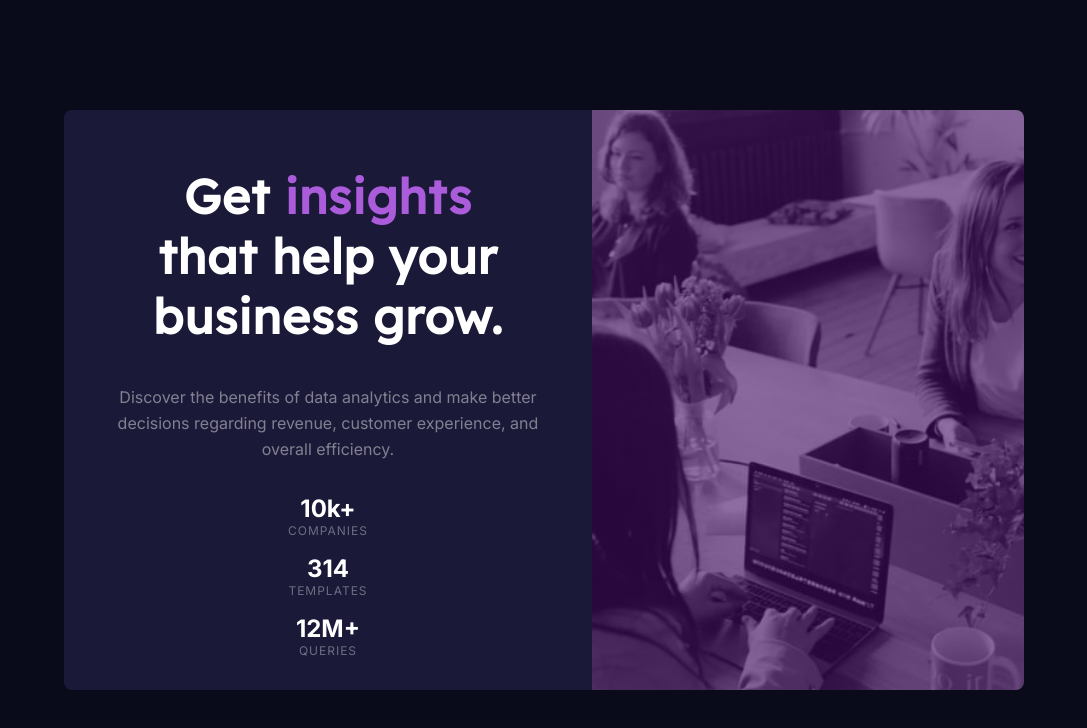
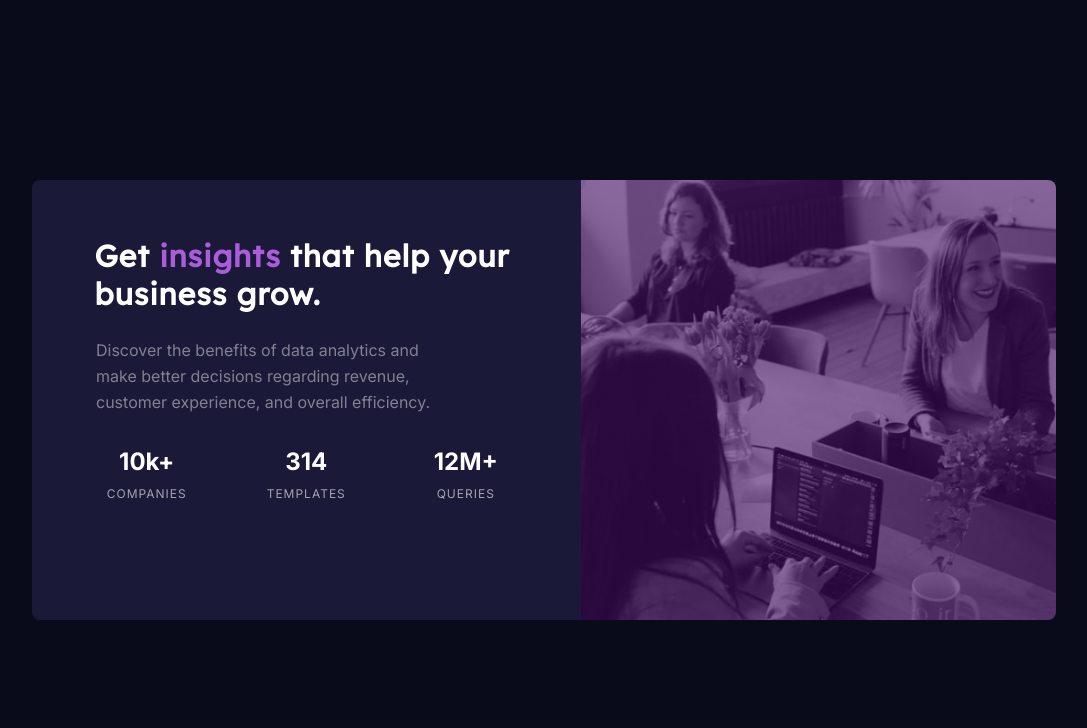
Before and after one commit to sorengrey/new-stats-preview-card-component, a plain HTML site: page index.html in a window 1280 px wide. Shown: the whole page, without its empty margins (96-1183 px from the left). Drawn offline with Linux system fonts and the light colour scheme.

Commit message:
edits to mobile styling

```diff
--- a/index.html
+++ b/index.html
@@ -43,20 +43,20 @@
         </p>
 
         <div id="stats">
-          <div class="card">
+          <span>
             <div class="number">10k+</div>
             <div class="word">companies</div>
-          </div>
+          </span>
 
-          <div class="card">
+          <span>
             <div class="number">314</div>
             <div class="word">templates</div>
-          </div>
+         </span>
 
-          <div class="card">
+          <span>
             <div class="number">12M+</div>
             <div class="word">queries</div>
-          </div>
+          </span>
         </div>
       </div>
       <!-- Image On Desktop -->
--- a/style.css
+++ b/style.css
@@ -7,7 +7,7 @@ body {
 body {
   background-color: hsl(233, 47%, 7%);
   display: flex;
-  height: 100vh;
+  /* height: 100vh; */
   align-items: center;
   justify-content: center;
 }
@@ -84,21 +84,18 @@ h2 {
   font-family: "Inter", sans-serif;
 }
 
-.card {
-  padding-bottom: 1em;
-}
-
 .word {
   text-transform: uppercase;
-  opacity: 60%;
   font-size: 12px;
   letter-spacing: 1px;
+  padding: 0 0 2em 0;
 }
 
 .number {
   font-weight: bold;
   color: #FFFFFF;
   font-size: 24px;
+  padding: 0 0 0.4em 0;
 }
 
 /* attribution from Frontend Mentor */
@@ -112,12 +109,16 @@ and (min-width: 700px)
 and (max-width: 1800px) {
   main {
     flex-direction: row;
-    width: 75%;
+    width: 80%;
   }
   #text {
     border-radius: 8px 0 0 8px;
-    float: left;
-    padding: 1em;
+    padding: 2em 2em 3em 2em;
+    /* text-align: left; */
+  }
+  p {
+    text-align: left;
+    width: 75%
   }
   #image-m {
     display: none;
@@ -130,5 +131,23 @@ and (max-width: 1800px) {
   }
   h2 {
     font-size: 3em;
+    font-size: 1.9em;
+    text-align: left;
+  }
+  #stats {
+    /* text-align: left; */
+    align-items: center;
+  }
+  /* the card around each stat and label */
+  span {
+    display: inline-flex;
+    flex-direction: column;
+    width: 32%;
+}
+  .word {
+    /* padding: 0; */
+  }
+  .number {
+    /* padding: 0; */
   }
 }
```
